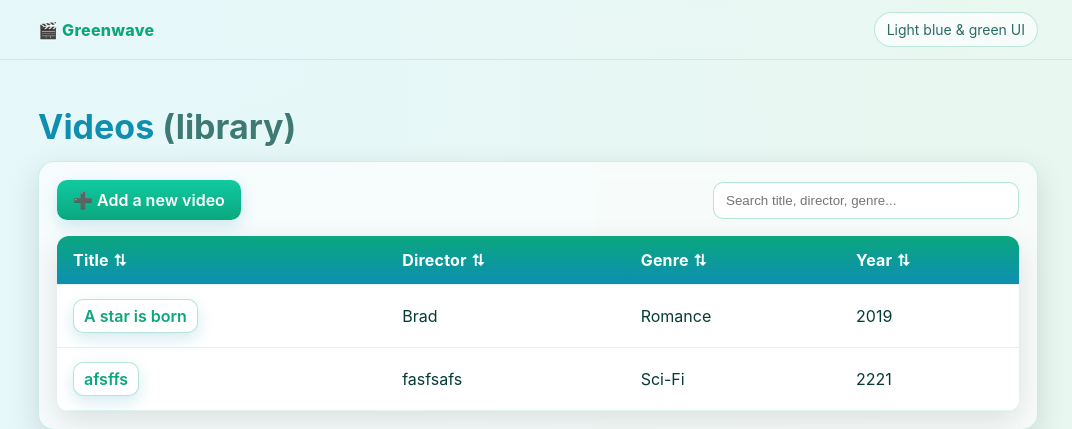
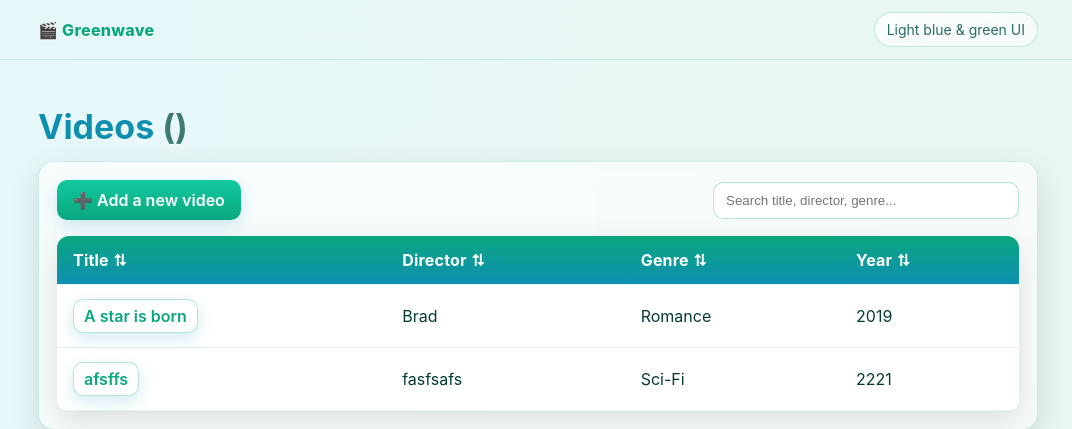
Before and after one commit to najlasadek/movie-app, a Django app: page /videos/ in a window 1280 px wide. Shown: the top 429 px of the page, without its empty margins (102-1174 px from the left). Run offline with Django 3.2, Linux system fonts and the light colour scheme; data comes from the database, SQL or seed files in the repository.

Commit message:
Update video_list.html

```diff
--- a/myapp1/templates/myapp1/video_list.html
+++ b/myapp1/templates/myapp1/video_list.html
@@ -1,7 +1,7 @@
 {% extends "myapp1/base.html" %}
 {% block title %}Videos{% endblock %}
 {% block content %}
-  <h1 class="title">Videos <span class="muted">(library)</span></h1>
+  <h1 class="title">Videos <span class="muted">()</span></h1>
 
   <div class="card" style="padding:18px; margin-bottom:14px;">
     <div class="row sp-between">
```
